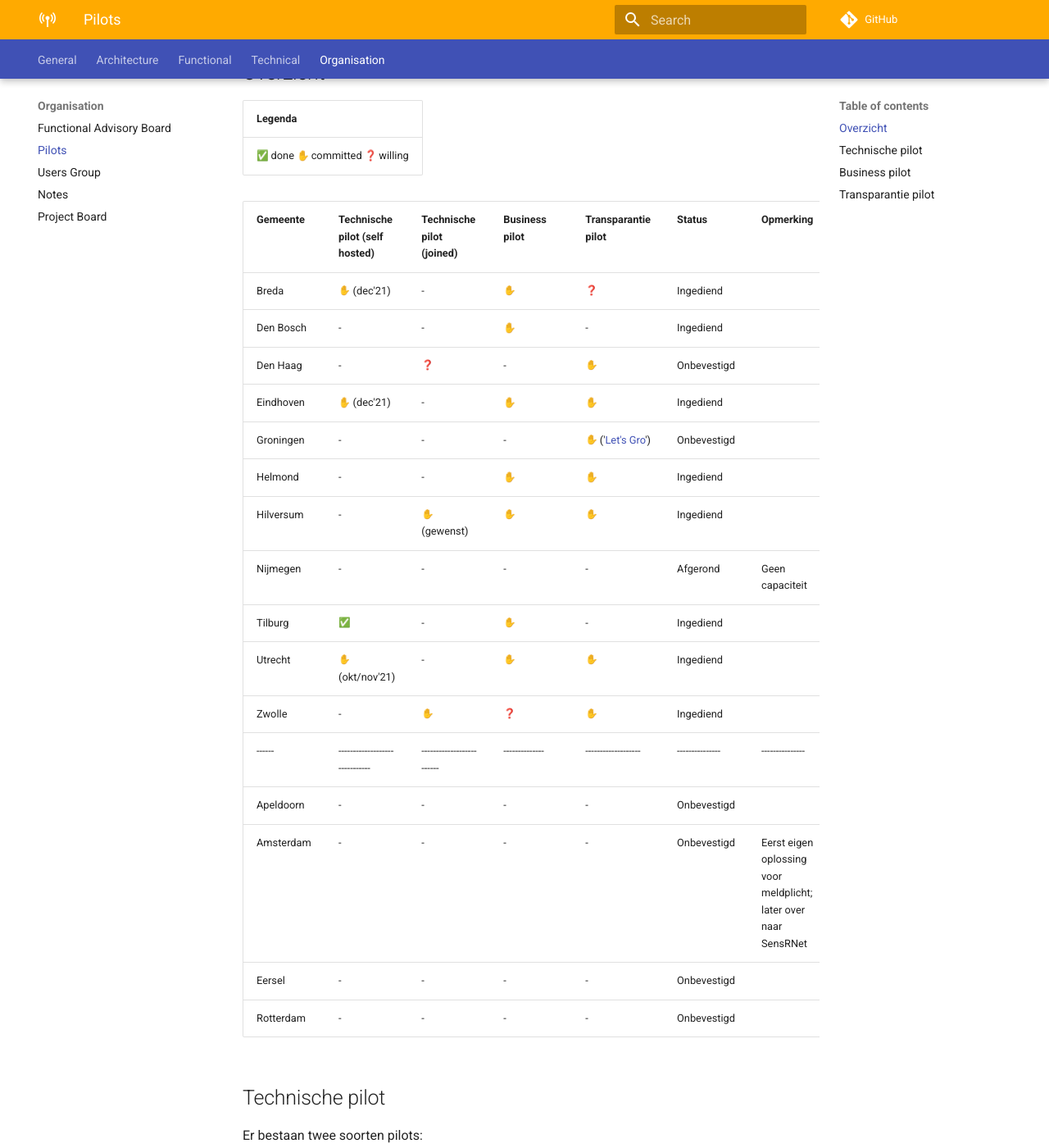
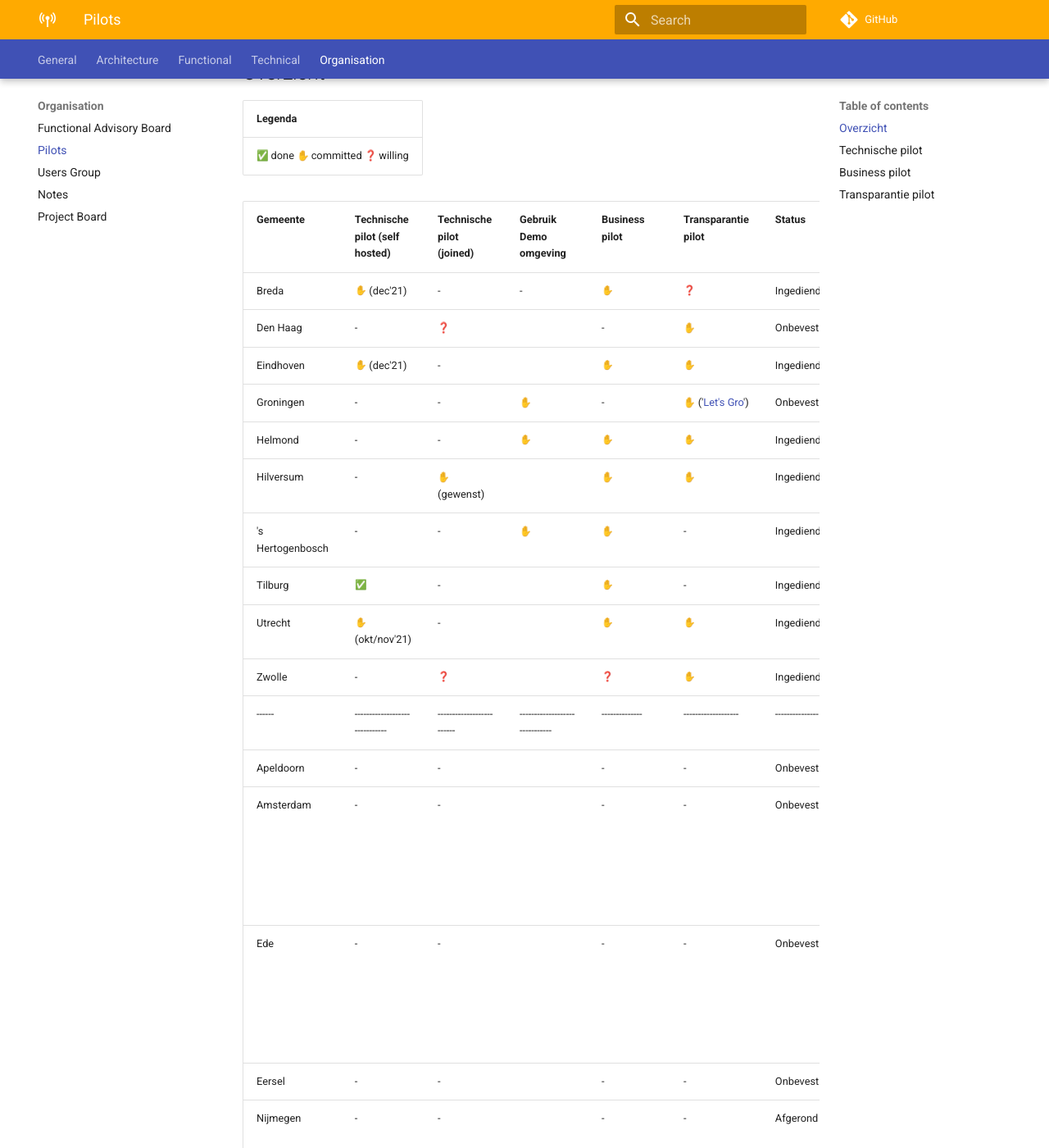
Before and after one commit to kadaster-labs/sensrnet-home, an MkDocs documentation site: the page built from docs/Pilots.md, in a window 1280 px wide and 1400 px high, scrolled down 459 px. Shown: the whole window at 82% size. Built offline with MkDocs 1.6.1 and Material for MkDocs 9.7.7, drawn with Linux system fonts in a browser that asks for light colours; emoji names are drawn with the system emoji font; comment, search, counter and statistics services are not loaded.

Commit message:
status pilots bijgewerkt

```diff
--- a/docs/Pilots.md
+++ b/docs/Pilots.md
@@ -12,24 +12,25 @@
 | ------------------------------------------------------------------ |
 | :white_check_mark: done :raised_hand: committed :question: willing |
 
-| Gemeente  | Technische pilot (self hosted) | Technische pilot (joined) | Business pilot | Transparantie pilot                                        | Status          | Opmerking                                                       |
-| --------- | ------------------------------ | ------------------------- | -------------- | ---------------------------------------------------------- | --------------- | --------------------------------------------------------------- |
-| Breda     | :raised_hand: (dec'21)         | -                         | :raised_hand:  | :question:                                                 | Ingediend       |                                                                 |
-| Den Bosch | -                              | -                         | :raised_hand:  | -                                                          | Ingediend       |                                                                 |
-| Den Haag  | -                              | :question:                | -              | :raised_hand:                                              | Onbevestigd     |                                                                 |
-| Eindhoven | :raised_hand: (dec'21)         | -                         | :raised_hand:  | :raised_hand:                                              | Ingediend       |                                                                 |
-| Groningen | -                              | -                         | -              | :raised_hand: ('[Let's Gro](https://forum.nl/nl/letsgro)') | Onbevestigd     |                                                                 |
-| Helmond   | -                              | -                         | :raised_hand:  | :raised_hand:                                              | Ingediend       |                                                                 |
-| Hilversum | -                              | :raised_hand: (gewenst)   | :raised_hand:  | :raised_hand:                                              | Ingediend       |                                                                 |
-| Nijmegen  | -                              | -                         | -              | -                                                          | Afgerond        | Geen capaciteit                                                 |
-| Tilburg   | :white_check_mark:             | -                         | :raised_hand:  | -                                                          | Ingediend       |                                                                 |
-| Utrecht   | :raised_hand: (okt/nov'21)     | -                         | :raised_hand:  | :raised_hand:                                              | Ingediend       |                                                                 |
-| Zwolle    | -                              | :raised_hand:             | :question:     | :raised_hand:                                              | Ingediend       |                                                                 |
-| ------    | ------------------------------ | ------------------------- | -------------- | -------------------                                        | --------------- | ---------------                                                 |
-| Apeldoorn | -                              | -                         | -              | -                                                          | Onbevestigd     |                                                                 |
-| Amsterdam | -                              | -                         | -              | -                                                          | Onbevestigd     | Eerst eigen oplossing voor meldplicht; later over naar SensRNet |
-| Eersel    | -                              | -                         | -              | -                                                          | Onbevestigd     |                                                                 |
-| Rotterdam | -                              | -                         | -              | -                                                          | Onbevestigd     |                                                                 |
+| Gemeente         | Technische pilot (self hosted) | Technische pilot (joined) | Gebruik Demo omgeving          | Business pilot | Transparantie pilot                                        | Status          | Opmerking                                                       |
+| ---------------- | ------------------------------ | ------------------------- | ------------------------------ | -------------- | ---------------------------------------------------------- | --------------- | --------------------------------------------------------------- |
+| Breda            | :raised_hand: (dec'21)         | -                         | -                              | :raised_hand:  | :question:                                                 | Ingediend       |                                                                 |
+| Den Haag         | -                              | :question:                |                                | -              | :raised_hand:                                              | Onbevestigd     |                                                                 |
+| Eindhoven        | :raised_hand: (dec'21)         | -                         |                                | :raised_hand:  | :raised_hand:                                              | Ingediend       |                                                                 |
+| Groningen        | -                              | -                         | :raised_hand:                  | -              | :raised_hand: ('[Let's Gro](https://forum.nl/nl/letsgro)') | Onbevestigd     |                                                                 |
+| Helmond          | -                              | -                         | :raised_hand:                  | :raised_hand:  | :raised_hand:                                              | Ingediend       |                                                                 |
+| Hilversum        | -                              | :raised_hand: (gewenst)   |                                | :raised_hand:  | :raised_hand:                                              | Ingediend       |                                                                 |
+| 's Hertogenbosch | -                              | -                         | :raised_hand:                  | :raised_hand:  | -                                                          | Ingediend       |                                                                 |
+| Tilburg          | :white_check_mark:             | -                         |                                | :raised_hand:  | -                                                          | Ingediend       |                                                                 |
+| Utrecht          | :raised_hand: (okt/nov'21)     | -                         |                                | :raised_hand:  | :raised_hand:                                              | Ingediend       |                                                                 |
+| Zwolle           | -                              | :question:                |                                | :question:     | :raised_hand:                                              | Ingediend       |                                                                 |
+| ------           | ------------------------------ | ------------------------- | ------------------------------ | -------------- | -------------------                                        | --------------- | ---------------                                                 |
+| Apeldoorn        | -                              | -                         |                                | -              | -                                                          | Onbevestigd     |                                                                 |
+| Amsterdam        | -                              | -                         |                                | -              | -                                                          | Onbevestigd     | Eerst eigen oplossing voor meldplicht; later over naar SensRNet |
+| Ede              | -                              | -                         |                                | -              | -                                                          | Onbevestigd     | Eerst eigen oplossing voor meldplicht; later over naar SensRNet |
+| Eersel           | -                              | -                         |                                | -              | -                                                          | Onbevestigd     |                                                                 |
+| Nijmegen         | -                              | -                         |                                | -              | -                                                          | Afgerond        | Geen capaciteit                                                 |
+| Rotterdam        | -                              | -                         |                                | -              | -                                                          | Onbevestigd     |                                                                 |
 
 ## Technische pilot
 
```
